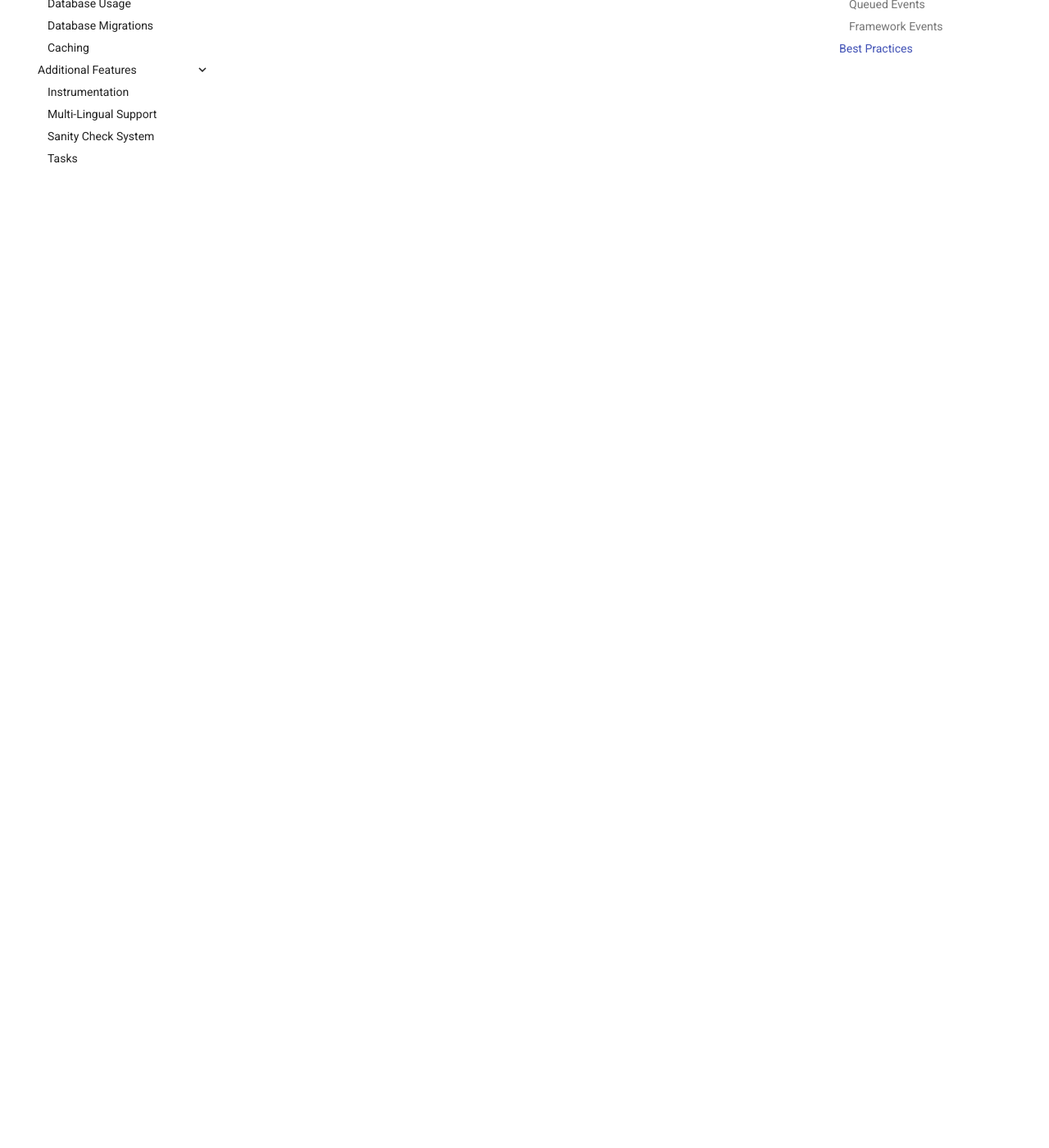
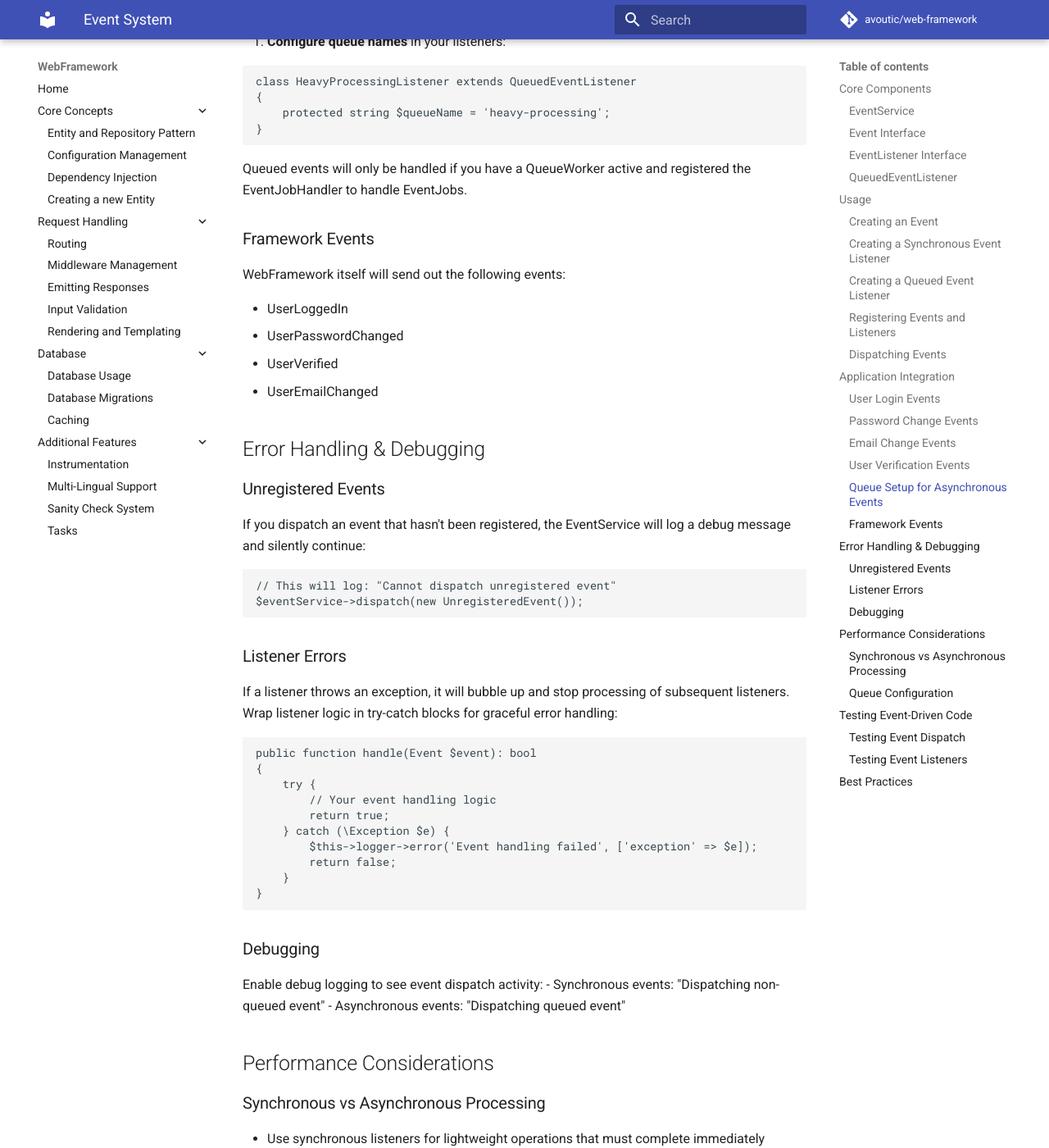
Before and after one commit to avoutic/web-framework, an MkDocs documentation site: the page built from docs/events.md, in a window 1280 px wide and 1400 px high, scrolled down 4386 px. Shown: the whole window at 82% size. Built offline with MkDocs 1.6.1 and Material for MkDocs 9.7.7, drawn with Linux system fonts in a browser that asks for light colours; comment, search, counter and statistics services are not loaded; some of the changed text lies outside the part shown.

Commit message:
Enhance Event system documentation
- Add EventService registration
- Include real-world usage examples from framework services
- Add error handling and debugging guidance
- Document performance considerations for sync vs async events
- Provide testing strategies for event-driven code
- Enhance queue setup documentation with detailed configuration

```diff
--- a/docs/events.md
+++ b/docs/events.md
@@ -142,13 +142,75 @@
 $eventService->dispatch($event);
 ~~~
 
-### Queued Events
+## Application Integration
 
-Queued events will only be handled if you have a QueueWorker active and registered the EventJobHandler to handle EventJobs, e.g. in the definition of the QueueService.
+Here are real examples from the WebFramework showing how events are used in practice:
+
+### User Login Events
+
+When a user successfully logs in, the framework dispatches a `UserLoggedIn` event:
+
+~~~php
+$this->authenticationService->authenticate($user);
+$this->eventService->dispatch(new UserLoggedIn($user));
+~~~
+
+### Password Change Events
+
+When a user changes their password, a `UserPasswordChanged` event is dispatched:
+
+~~~php
+$user->setSolidPassword($newHash);
+$this->userRepository->save($user);
+$this->eventService->dispatch(new UserPasswordChanged($user));
+~~~
+
+### Email Change Events
+
+When a user's email address is changed, a `UserEmailChanged` event is dispatched:
+
+~~~php
+$user->setEmail($email);
+$this->userRepository->save($user);
+$this->eventService->dispatch(new UserEmailChanged($user));
+~~~
+
+### User Verification Events
+
+When a user completes email verification, a `UserVerified` event is dispatched:
+
+~~~php
+$user->setVerified();
+$this->userRepository->save($user);
+$this->eventService->dispatch(new UserVerified($user));
+~~~
+
+### Queue Setup for Asynchronous Events
+
+To use queued event listeners, you must:
+
+1. **Register the EventJobHandler** in your application configuration:
 
 ~~~php
 $queueService->registerJobHandler(EventJob::class, EventJobHandler::class);
 ~~~
+
+2. **Run queue workers** to process the jobs:
+
+~~~bash
+php scripts/framework.php queue:worker
+~~~
+
+3. **Configure queue names** in your listeners:
+
+~~~php
+class HeavyProcessingListener extends QueuedEventListener
+{
+    protected string $queueName = 'heavy-processing';
+}
+~~~
+
+Queued events will only be handled if you have a QueueWorker active and registered the EventJobHandler to handle EventJobs.
 
 ### Framework Events
 
@@ -158,6 +220,83 @@
 - UserPasswordChanged
 - UserVerified
 - UserEmailChanged
+
+## Error Handling & Debugging
+
+### Unregistered Events
+
+If you dispatch an event that hasn't been registered, the EventService will log a debug message and silently continue:
+
+~~~php
+// This will log: "Cannot dispatch unregistered event"
+$eventService->dispatch(new UnregisteredEvent());
+~~~
+
+### Listener Errors
+
+If a listener throws an exception, it will bubble up and stop processing of subsequent listeners. Wrap listener logic in try-catch blocks for graceful error handling:
+
+~~~php
+public function handle(Event $event): bool
+{
+    try {
+        // Your event handling logic
+        return true;
+    } catch (\Exception $e) {
+        $this->logger->error('Event handling failed', ['exception' => $e]);
+        return false;
+    }
+}
+~~~
+
+### Debugging
+
+Enable debug logging to see event dispatch activity:
+- Synchronous events: "Dispatching non-queued event"
+- Asynchronous events: "Dispatching queued event"
+
+## Performance Considerations
+
+### Synchronous vs Asynchronous Processing
+
+- Use synchronous listeners for lightweight operations that must complete immediately
+- Use `QueuedEventListener` for heavy operations like email sending, file processing, or external API calls
+- Synchronous listeners block the request until completion
+- Queued listeners are processed asynchronously by queue workers
+
+### Queue Configuration
+
+For queued events, ensure you have:
+1. Queue workers running to process jobs
+2. EventJobHandler registered with QueueService
+3. Appropriate queue names for different types of processing
+
+## Testing Event-Driven Code
+
+### Testing Event Dispatch
+
+~~~php
+// Mock the EventService to verify events are dispatched
+$eventService = $this->createMock(EventService::class);
+$eventService->expects($this->once())
+    ->method('dispatch')
+    ->with($this->isInstanceOf(UserLoggedIn::class));
+~~~
+
+### Testing Event Listeners
+
+~~~php
+public function testUserLoggedInListener()
+{
+    $user = new User();
+    $event = new UserLoggedIn($user);
+    $listener = new MyEventListener();
+
+    $result = $listener->handle($event);
+
+    $this->assertTrue($result);
+}
+~~~
 
 ## Best Practices
 
```
